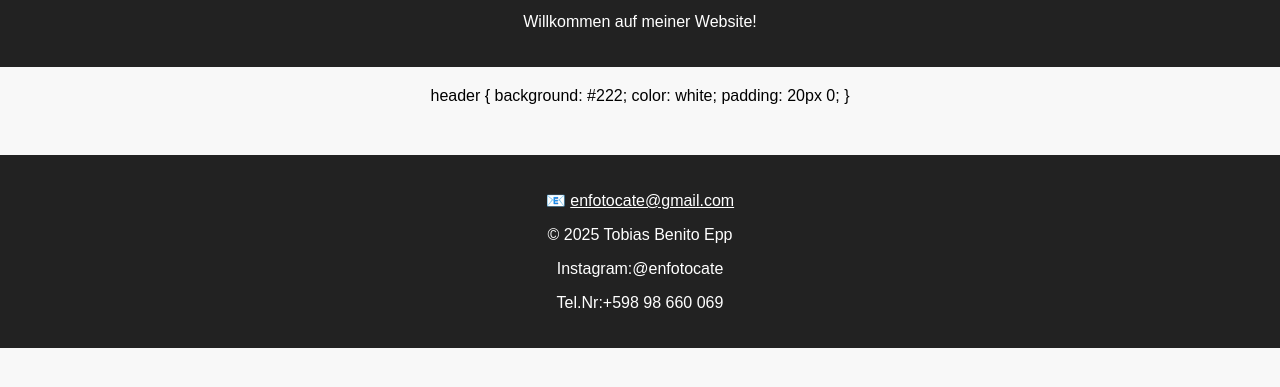
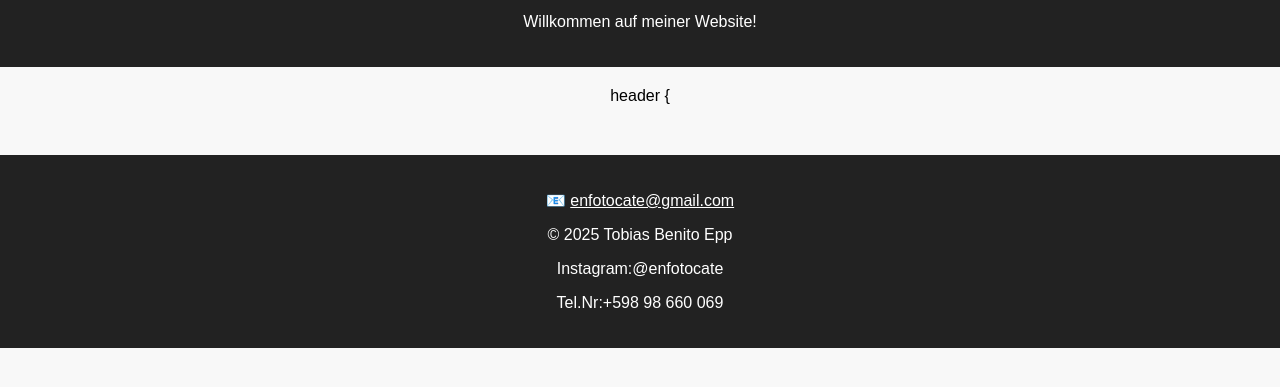
Before and after one commit to enfotocate/My-Foto-Website, a plain HTML site: page index.html in a window 1280 px wide. Shown: the part 61-448 px from the top of the page. Drawn offline with Linux system fonts and the light colour scheme.

Commit message:
Update index.html

```diff
--- a/index.html
+++ b/index.html
@@ -48,10 +48,7 @@
 
   <div class="gallery">
     header {
-      background: #222;
-      color: white;
-      padding: 20px 0;
-    }
+
   </div>
 
   <footer>
```
